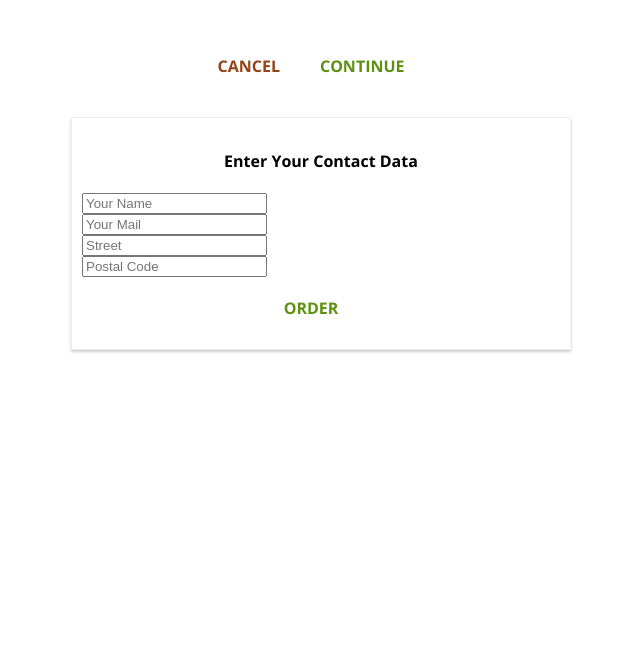
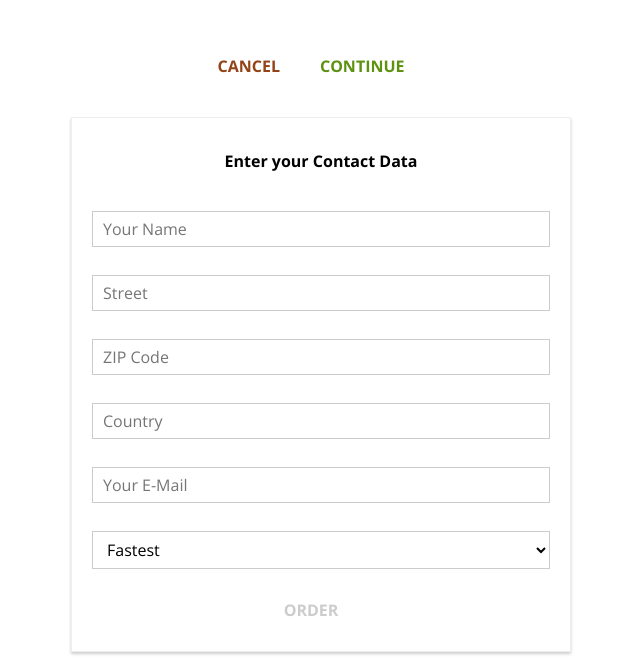
Before and after one commit to fazalmahmood1/ReactJS-MyBurger, a React (Create React App) app: page /checkout/contact-data in a window 1280 px wide. Shown: the part 701-1373 px from the top of the page, without its empty margins (319-959 px from the left). Before the commit the page ends 1071 px from the top, so only its background shows below. Built offline with nearby package versions, Linux system fonts and the light colour scheme.

Commit message:
vildate order form

```diff
--- a/src/components/UI/Button/Button.js
+++ b/src/components/UI/Button/Button.js
@@ -3,7 +3,10 @@
 import classes from './Button.module.css';
 
 const button = (props) => (
-    <button onClick={props.clicked} className={[classes.Button, classes[props.btnType]].join(' ')}>
+    <button
+        disabled={props.disabled}
+        onClick={props.clicked}
+        className={[classes.Button, classes[props.btnType]].join(' ')}>
         {props.children}
     </button>
 );
--- a/src/components/UI/Button/Button.module.css
+++ b/src/components/UI/Button/Button.module.css
@@ -15,6 +15,11 @@
     padding-left: 0;
 }
 
+.Button:disabled {
+    color: #ccc;
+    cursor: not-allowed;
+}
+
 .Success {
     color: #5C9210;
 }
--- /dev/null
+++ b/src/components/UI/Input/Input.js
@@ -0,0 +1,58 @@
+import React from 'react';
+import classes from './Input.module.css';
+
+const input = ( props ) => {
+    let inputElement = null;
+    const inputClasses = [classes.InputElement];
+
+    if (props.invalid && props.shouldValidate && props.touched) {
+        inputClasses.push(classes.Invalid);
+    }
+
+    switch ( props.elementType ) {
+        case ( 'input' ):
+            inputElement = <input
+                className={inputClasses.join(' ')}
+                {...props.elementConfig}
+                value={props.value}
+                onChange={props.changed} />;
+            break;
+        case ( 'textarea' ):
+            inputElement = <textarea
+                className={inputClasses.join(' ')}
+                {...props.elementConfig}
+                value={props.value}
+                onChange={props.changed} />;
+            break;
+        case ( 'select' ):
+            inputElement = (
+                <select
+                    className={inputClasses.join(' ')}
+                    value={props.value}
+                    onChange={props.changed}>
+                    {props.elementConfig.options.map(option => (
+                        <option key={option.value} value={option.value}>
+                            {option.displayValue}
+                        </option>
+                    ))}
+                </select>
+            );
+            break;
+        default:
+            inputElement = <input
+                className={inputClasses.join(' ')}
+                {...props.elementConfig}
+                value={props.value}
+                onChange={props.changed} />;
+    }
+
+    return (
+        <div className={classes.Input}>
+            <label className={classes.Label}>{props.label}</label>
+            {inputElement}
+        </div>
+    );
+
+};
+
+export default input;
--- /dev/null
+++ b/src/components/UI/Input/Input.module.css
@@ -0,0 +1,32 @@
+.Input {
+    width: 100%;
+    padding: 10px;
+    box-sizing: border-box;
+}
+
+.Label {
+    font-weight: bold;
+    display: block;
+    margin-bottom: 8px;
+}
+
+.InputElement {
+    outline: none;
+    border: 1px solid #ccc;
+    background-color: white;
+    font: inherit;
+    padding: 6px 10px;
+    display: block;
+    width: 100%;
+    box-sizing: border-box;
+}
+
+.InputElement:focus {
+    outline: none;
+    background-color: #ccc;
+}
+
+.Invalid {
+    border: 1px solid red;
+    background-color: #FDA49A;
+}
--- a/src/components/UI/Modal/Modal.js
+++ b/src/components/UI/Modal/Modal.js
@@ -6,7 +6,7 @@
 
 class Modal extends Component{
     shouldComponentUpdate(nextProps, nextState){
-        return nextProps.show != this.props.show || nextProps.children !== this.props.children;
+        return nextProps.show !== this.props.show || nextProps.children !== this.props.children;
     }
 
     // componentWillUpdate(){
--- a/src/containers/Checkout/ContactData/ContactData.js
+++ b/src/containers/Checkout/ContactData/ContactData.js
@@ -4,66 +4,203 @@
 import Button from '../../../components/UI/Button/Button';
 import axios from '../../../axios-order';
 import Spinner from '../../../components/UI/Spinner/Spinner';
+import Input from '../../../components/UI/Input/Input';
 
 class ContactData extends Component {
-    state={
-        name: '',
-        address:{
-            street: '',
-            zipCode: '',
-            country: ''
+    state = {
+        orderForm: {
+            name: {
+                elementType: 'input',
+                elementConfig: {
+                    type: 'text',
+                    placeholder: 'Your Name'
+                },
+                value: '',
+                validation: {
+                    required: true
+                },
+                valid: false,
+                touched: false
+            },
+            street: {
+                elementType: 'input',
+                elementConfig: {
+                    type: 'text',
+                    placeholder: 'Street'
+                },
+                value: '',
+                validation: {
+                    required: true
+                },
+                valid: false,
+                touched: false
+            },
+            zipCode: {
+                elementType: 'input',
+                elementConfig: {
+                    type: 'text',
+                    placeholder: 'ZIP Code'
+                },
+                value: '',
+                validation: {
+                    required: true,
+                    minLength: 5,
+                    maxLength: 5,
+                    isNumeric: true
+                },
+                valid: false,
+                touched: false
+            },
+            country: {
+                elementType: 'input',
+                elementConfig: {
+                    type: 'text',
+                    placeholder: 'Country'
+                },
+                value: '',
+                validation: {
+                    required: true
+                },
+                valid: false,
+                touched: false
+            },
+            email: {
+                elementType: 'input',
+                elementConfig: {
+                    type: 'email',
+                    placeholder: 'Your E-Mail'
+                },
+                value: '',
+                validation: {
+                    required: true,
+                    isEmail: true
+                },
+                valid: false,
+                touched: false
+            },
+            deliveryMethod: {
+                elementType: 'select',
+                elementConfig: {
+                    options: [
+                        {value: 'fastest', displayValue: 'Fastest'},
+                        {value: 'cheapest', displayValue: 'Cheapest'}
+                    ]
+                },
+                value: '',
+                validation: {},
+                valid: true
+            }
         },
-        email: '',
+        formIsValid: false,
         loading: false
     }
-    orderHandler = (event) =>{
+
+    orderHandler = ( event ) => {
         event.preventDefault();
-        this.setState({ loading: true });
+        this.setState( { loading: true } );
+        const formData = {};
+        for (let formElementIdentifier in this.state.orderForm) {
+            formData[formElementIdentifier] = this.state.orderForm[formElementIdentifier].value;
+        }
         const order = {
             ingredients: this.props.ingredients,
-            price : this.props.price,
-            customer: {
-                name: 'Fazal Mahmood',
-                address:{
-                    street: 'test street 1',
-                    zipCode: '342425',
-                    country: 'Pakistan'
-                },
-                email: 'test@test.com'
-            },
-            deliveryMethod: 'fnew'
+            price: this.props.price,
+            orderData: formData
         }
-        axios.post('/orders.json', order)
-            .then(response => {
-                this.setState({loading:false});
-                this.props.history.push('/');
-            })
-            .catch(error =>  {
-                this.setState({loading:false});
+        axios.post( '/orders.json', order )
+            .then( response => {
+                this.setState( { loading: false } );
+                this.props.history.push( '/' );
+            } )
+            .catch( error => {
+                this.setState( { loading: false } );
+            } );
+    }
+
+    checkValidity(value, rules) {
+        let isValid = true;
+        if (!rules) {
+            return true;
+        }
+
+        if (rules.required) {
+            isValid = value.trim() !== '' && isValid;
+        }
+
+        if (rules.minLength) {
+            isValid = value.length >= rules.minLength && isValid
+        }
+
+        if (rules.maxLength) {
+            isValid = value.length <= rules.maxLength && isValid
+        }
+
+        if (rules.isEmail) {
+            const pattern = /[a-z0-9!#$%&'*+/=?^_`{|}~-]+(?:\.[a-z0-9!#$%&'*+/=?^_`{|}~-]+)*@(?:[a-z0-9](?:[a-z0-9-]*[a-z0-9])?\.)+[a-z0-9](?:[a-z0-9-]*[a-z0-9])?/;
+            isValid = pattern.test(value) && isValid
+        }
+
+        if (rules.isNumeric) {
+            const pattern = /^\d+$/;
+            isValid = pattern.test(value) && isValid
+        }
+
+        return isValid;
+    }
+
+    inputChangedHandler = (event, inputIdentifier) => {
+        const updatedOrderForm = {
+            ...this.state.orderForm
+        };
+        const updatedFormElement = {
+            ...updatedOrderForm[inputIdentifier]
+        };
+        updatedFormElement.value = event.target.value;
+        updatedFormElement.valid = this.checkValidity(updatedFormElement.value, updatedFormElement.validation);
+        updatedFormElement.touched = true;
+        updatedOrderForm[inputIdentifier] = updatedFormElement;
+
+        let formIsValid = true;
+        for (let inputIdentifier in updatedOrderForm) {
+            formIsValid = updatedOrderForm[inputIdentifier].valid && formIsValid;
+        }
+        this.setState({orderForm: updatedOrderForm, formIsValid: formIsValid});
+    }
+
+    render () {
+        const formElementsArray = [];
+        for (let key in this.state.orderForm) {
+            formElementsArray.push({
+                id: key,
+                config: this.state.orderForm[key]
             });
-    }
-    render() {
+        }
         let form = (
-            <form>
-                <input className={classes.Input} type="text" name="name" placeholder="Your Name" />
-                <input className={classes.Input} type="email" name="email" placeholder="Your Mail" />
-                <input className={classes.Input} type="text" name="street" placeholder="Street" />
-                <input className={classes.Input} type="text" name="postal" placeholder="Postal Code" />
-                <Button btnType="Success" clicked={this.orderHandler}>ORDER</Button>
+            <form onSubmit={this.orderHandler}>
+                {formElementsArray.map(formElement => (
+                    <Input
+                        key={formElement.id}
+                        elementType={formElement.config.elementType}
+                        elementConfig={formElement.config.elementConfig}
+                        value={formElement.config.value}
+                        invalid={!formElement.config.valid}
+                        shouldValidate={formElement.config.validation}
+                        touched={formElement.config.touched}
+                        changed={(event) => this.inputChangedHandler(event, formElement.id)} />
+                ))}
+                <Button btnType="Success" disabled={!this.state.formIsValid}>ORDER</Button>
             </form>
         );
-
-        if(this.state.loading){
-            form = <Spinner />
+        if ( this.state.loading ) {
+            form = <Spinner />;
         }
         return (
             <div className={classes.ContactData}>
-                <h4>Enter Your Contact Data</h4>
+                <h4>Enter your Contact Data</h4>
                 {form}
             </div>
         );
     }
-
 }
 
 export default ContactData;
```
